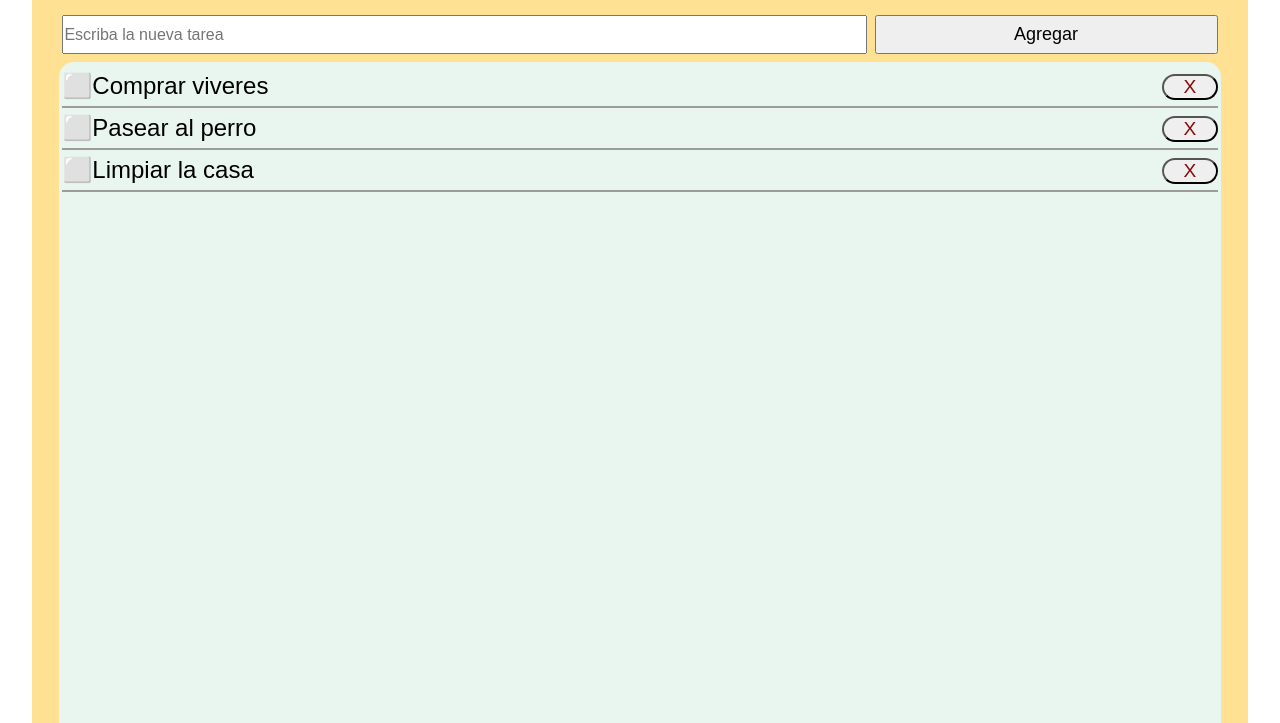
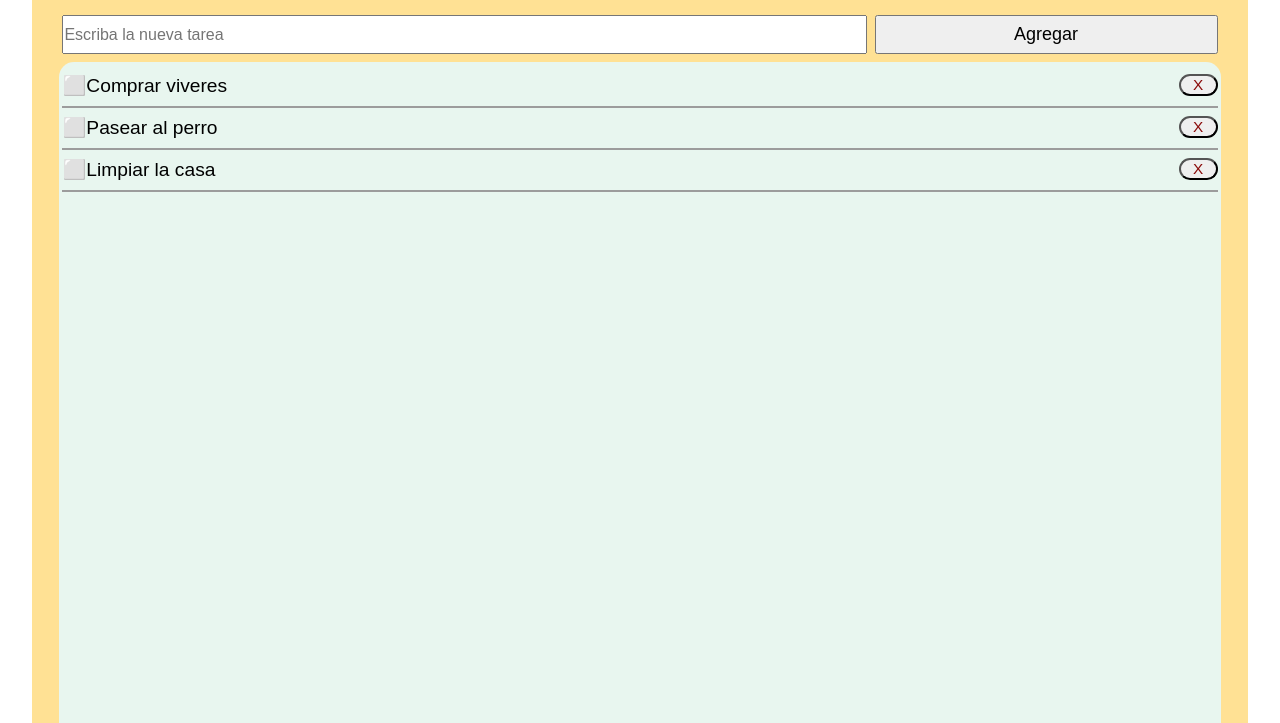
Before and after one commit to mart1ncrespo/ToDoList.github.io, a plain HTML site: page index.html in a window 1280 px wide. Shown: the part 77-800 px from the top of the page. Drawn offline with Linux system fonts and the light colour scheme; a web font is replaced by a local one.

Commit message:
Ajustando font size pantalla grande

```diff
--- a/css/estilos.css
+++ b/css/estilos.css
@@ -27,7 +27,7 @@ ul {
   }
 ul > li{
     width:100%;
-    font-size: 1.5em;
+    font-size: 1.2em;
     /* margin-left: 22px; */
     /* position: relative; */
     list-style-position:inside;
@@ -41,7 +41,7 @@ li button:first-child{
     color: rgb(138, 9, 9);
     float: right;
     margin: 8px 0;
-    padding: 0 1em;
+    padding: 0 .8em;
 }
 /* button:first-child{
     font-size: .8em;
```
